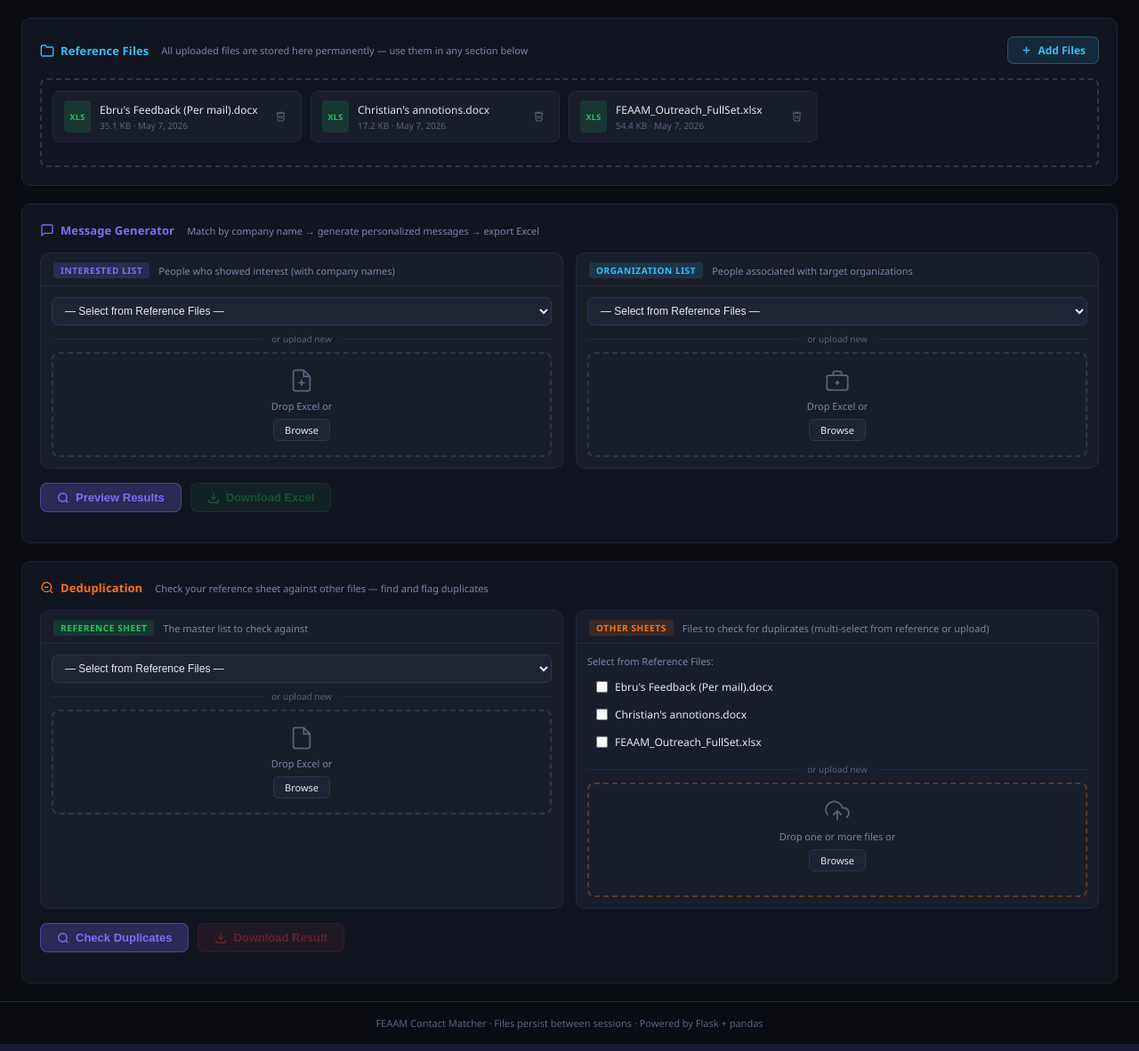
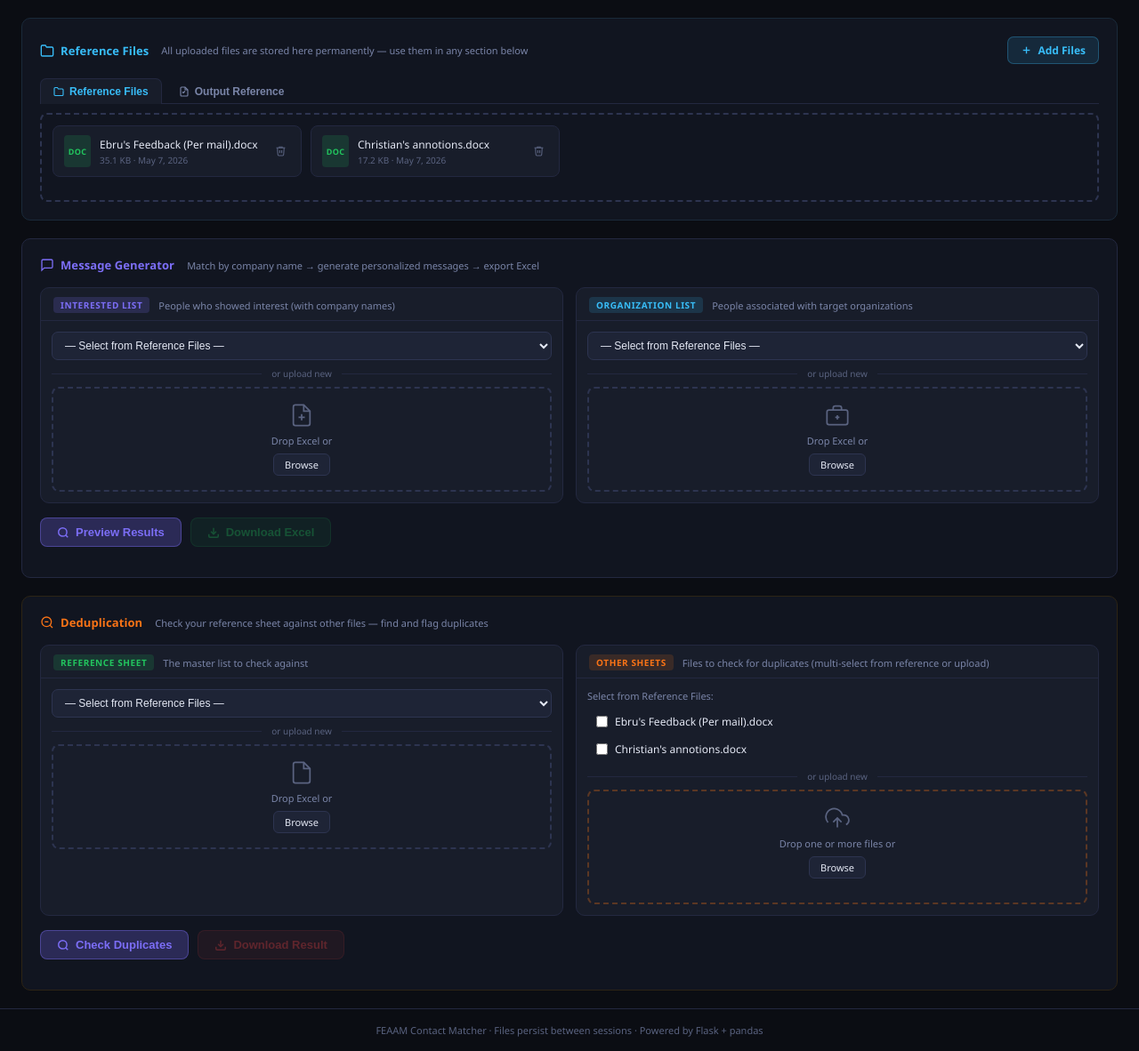
Before and after one commit to Ishita-Kendra/message-generation, a Flask app: page / in a window 1280 px wide. Shown: the part 69-1251 px from the top of the page at 89% size. Run offline with Flask 3, Linux system fonts and the light colour scheme.

Commit message:
Add Output Reference tab to Reference Files section
- Two tabs: Reference Files (inputs) and Output Reference (format template)
- FEAAM_Outreach_FullSet.xlsx tagged type:output, shown in Output Reference tab only
- Dropdowns in Message Generator and Deduplication exclude output-type files
- Upload/drag-drop sends correct type based on active tab

Co-Authored-By: Claude Sonnet 4.6 <noreply@anthropic.com>

```diff
--- a/app.py
+++ b/app.py
@@ -168,7 +168,7 @@ def save_manifest(manifest):
         json.dump(manifest, f, indent=2)
 
 
-def save_to_reference(file_obj, original_name):
+def save_to_reference(file_obj, original_name, file_type='reference'):
     manifest = load_manifest()
     safe_name = re.sub(r'[^\w.\-]', '_', original_name)
     dest_path = os.path.join(REFERENCE_DIR, safe_name)
@@ -177,11 +177,14 @@ def save_to_reference(file_obj, original_name):
     file_obj.seek(0)
     with open(dest_path, 'wb') as f:
         f.write(content)
+    # Preserve existing type if file already in manifest
+    existing = next((e for e in manifest if e['name'] == safe_name), None)
     entry = {
         'name': safe_name,
         'original_name': original_name,
         'size': len(content),
         'uploaded_at': datetime.now().isoformat(timespec='seconds'),
+        'type': existing['type'] if existing and 'type' in existing else file_type,
     }
     manifest = [e for e in manifest if e['name'] != safe_name]
     manifest.append(entry)
@@ -203,7 +206,10 @@ def upload_reference_file():
     files = request.files.getlist('files')
     if not files:
         return jsonify({'ok': False, 'error': 'No files provided'}), 400
-    saved = [save_to_reference(f, f.filename) for f in files if f.filename]
+    file_type = request.form.get('type', 'reference')
+    if file_type not in ('reference', 'output'):
+        file_type = 'reference'
+    saved = [save_to_reference(f, f.filename, file_type) for f in files if f.filename]
     return jsonify({'ok': True, 'saved': saved})
 
 
--- a/reference_files/_manifest.json
+++ b/reference_files/_manifest.json
@@ -3,18 +3,21 @@
     "name": "FEAAM_Outreach_FullSet.xlsx",
     "original_name": "FEAAM_Outreach_FullSet.xlsx",
     "size": 55669,
-    "uploaded_at": "2026-05-07T17:43:02"
+    "uploaded_at": "2026-05-07T17:43:02",
+    "type": "output"
   },
   {
     "name": "Christians_annotations.docx",
     "original_name": "Christian's annotions.docx",
     "size": 17593,
-    "uploaded_at": "2026-05-07T17:49:20"
+    "uploaded_at": "2026-05-07T17:49:20",
+    "type": "reference"
   },
   {
     "name": "Ebus_Feedback_Per_Mail.docx",
     "original_name": "Ebru's Feedback (Per mail).docx",
     "size": 35971,
-    "uploaded_at": "2026-05-07T18:21:43"
+    "uploaded_at": "2026-05-07T18:21:43",
+    "type": "reference"
   }
 ]
--- a/static/app.js
+++ b/static/app.js
@@ -10,6 +10,9 @@ let orgRefName      = '';
 let dedupRefName    = '';
 let othersRefNames  = new Set();
 
+// Active tab in Reference Files section
+let activeRefTab = 'reference';
+
 /* ── Reference Files — load & render ─────────────────────────────────────── */
 async function loadReferenceFiles() {
   try {
@@ -21,27 +24,38 @@ async function loadReferenceFiles() {
   }
 }
 
+function fileIcon(name) {
+  const ext = (name || '').split('.').pop().toLowerCase();
+  if (ext === 'pdf') return 'PDF';
+  if (ext === 'docx' || ext === 'doc') return 'DOC';
+  return 'XLS';
+}
+
 function renderReferenceFiles(files) {
-  const grid  = document.getElementById('refFileGrid');
-  const empty = document.getElementById('refEmpty');
+  const refFiles = files.filter(f => !f.type || f.type === 'reference');
+  const outFiles = files.filter(f => f.type === 'output');
+
+  renderFileGrid(refFiles, 'refFileGrid', 'refEmpty');
+  renderFileGrid(outFiles, 'outRefFileGrid', 'outRefEmpty');
+  syncRefSelects(refFiles);
+}
+
+function renderFileGrid(files, gridId, emptyId) {
+  const grid  = document.getElementById(gridId);
+  const empty = document.getElementById(emptyId);
+  [...grid.querySelectorAll('.ref-file-card')].forEach(c => c.remove());
 
   if (!files.length) {
     empty.style.display = '';
-    // Clear any existing cards
-    [...grid.querySelectorAll('.ref-file-card')].forEach(c => c.remove());
-    syncRefSelects([]);
     return;
   }
-
   empty.style.display = 'none';
-  [...grid.querySelectorAll('.ref-file-card')].forEach(c => c.remove());
-
   files.forEach(f => {
     const card = document.createElement('div');
     card.className = 'ref-file-card';
     card.id = `rfc-${f.name}`;
     card.innerHTML = `
-      <div class="ref-file-icon">XLS</div>
+      <div class="ref-file-icon">${fileIcon(f.name)}</div>
       <div class="ref-file-info">
         <div class="ref-file-name" title="${esc(f.original_name || f.name)}">${esc(f.original_name || f.name)}</div>
         <div class="ref-file-meta">${fmtSize(f.size)} · ${fmtDate(f.uploaded_at)}</div>
@@ -55,8 +69,15 @@ function renderReferenceFiles(files) {
     `;
     grid.appendChild(card);
   });
+}
 
-  syncRefSelects(files);
+/* ── Tab switching ────────────────────────────────────────────────────────── */
+function switchRefTab(tab) {
+  activeRefTab = tab;
+  document.getElementById('tabRefFiles').classList.toggle('active', tab === 'reference');
+  document.getElementById('tabOutRef').classList.toggle('active', tab === 'output');
+  document.getElementById('refGlobalDrop').classList.toggle('hidden', tab !== 'reference');
+  document.getElementById('outRefGlobalDrop').classList.toggle('hidden', tab !== 'output');
 }
 
 function syncRefSelects(files) {
@@ -115,6 +136,7 @@ async function uploadRefFiles(input) {
   if (!input.files.length) return;
   const fd = new FormData();
   Array.from(input.files).forEach(f => fd.append('files', f));
+  fd.append('type', activeRefTab);
   try {
     await fetch('/api/reference-files', { method: 'POST', body: fd });
     await loadReferenceFiles();
@@ -135,13 +157,36 @@ function onRefDragLeave() {
 async function onRefDrop(e) {
   e.preventDefault();
   onRefDragLeave();
-  const files = Array.from(e.dataTransfer.files).filter(f => f.name.match(/\.xlsx?$/i));
-  if (!files.length) return;
+  if (!e.dataTransfer.files.length) return;
   const fd = new FormData();
-  files.forEach(f => fd.append('files', f));
+  Array.from(e.dataTransfer.files).forEach(f => fd.append('files', f));
+  fd.append('type', 'reference');
   try {
     await fetch('/api/reference-files', { method: 'POST', body: fd });
     await loadReferenceFiles();
+  } catch (err) {
+    alert('Upload failed: ' + err.message);
+  }
+}
+
+function onOutRefDragOver(e) {
+  e.preventDefault();
+  document.getElementById('outRefGlobalDrop').classList.add('drag-over');
+}
+function onOutRefDragLeave() {
+  document.getElementById('outRefGlobalDrop').classList.remove('drag-over');
+}
+async function onOutRefDrop(e) {
+  e.preventDefault();
+  onOutRefDragLeave();
+  if (!e.dataTransfer.files.length) return;
+  const fd = new FormData();
+  Array.from(e.dataTransfer.files).forEach(f => fd.append('files', f));
+  fd.append('type', 'output');
+  try {
+    await fetch('/api/reference-files', { method: 'POST', body: fd });
+    await loadReferenceFiles();
+    switchRefTab('output');
   } catch (err) {
     alert('Upload failed: ' + err.message);
   }
--- a/static/style.css
+++ b/static/style.css
@@ -122,6 +122,31 @@ h1{font-size:17px;font-weight:700;letter-spacing:-.3px}
   padding:2px 4px;border-radius:4px;transition:color .15s,background .15s;
 }
 .ref-file-delete:hover{color:var(--red);background:rgba(239,68,68,.12)}
+
+/* ── Reference file tabs ─────────────────────────────────────────────────── */
+.ref-tab-bar{
+  display:flex;gap:4px;margin-bottom:10px;
+  border-bottom:1px solid var(--border);padding-bottom:0;
+}
+.ref-tab{
+  display:flex;align-items:center;gap:6px;
+  padding:7px 14px;border:none;border-radius:7px 7px 0 0;
+  background:transparent;color:var(--muted2);
+  font-size:12px;font-weight:600;cursor:pointer;
+  border:1px solid transparent;border-bottom:none;
+  margin-bottom:-1px;transition:color .15s,background .15s;
+}
+.ref-tab:hover{color:var(--text);background:var(--bg3)}
+.ref-tab.active{
+  color:var(--ref);background:var(--bg3);
+  border-color:var(--border);border-bottom-color:var(--bg3);
+}
+#tabOutRef.active{color:var(--green)}
+
+.out-ref-hint{
+  width:100%;text-align:center;font-size:10px;
+  color:var(--muted);padding-top:6px;
+}
 
 /* ── Upload grid ─────────────────────────────────────────────────────────── */
 .upload-grid{
--- a/templates/index.html
+++ b/templates/index.html
@@ -31,16 +31,34 @@
       Reference Files
     </div>
     <div class="section-hint">All uploaded files are stored here permanently — use them in any section below</div>
-    <label class="btn-add-ref">
+    <label class="btn-add-ref" id="btnAddRef">
       <svg width="13" height="13" viewBox="0 0 24 24" fill="none" stroke="currentColor" stroke-width="2.5">
         <line x1="12" y1="5" x2="12" y2="19"/><line x1="5" y1="12" x2="19" y2="12"/>
       </svg>
       Add Files
-      <input type="file" accept=".xlsx,.xls" id="refAddInput" hidden multiple onchange="uploadRefFiles(this)"/>
+      <input type="file" accept=".xlsx,.xls,.docx,.doc,.pdf" id="refAddInput" hidden multiple onchange="uploadRefFiles(this)"/>
     </label>
   </div>
 
-  <!-- Drop zone for reference files -->
+  <!-- Tab bar -->
+  <div class="ref-tab-bar">
+    <button class="ref-tab active" id="tabRefFiles" onclick="switchRefTab('reference')">
+      <svg width="12" height="12" viewBox="0 0 24 24" fill="none" stroke="currentColor" stroke-width="2.2">
+        <path d="M22 19a2 2 0 0 1-2 2H4a2 2 0 0 1-2-2V5a2 2 0 0 1 2-2h5l2 3h9a2 2 0 0 1 2 2z"/>
+      </svg>
+      Reference Files
+    </button>
+    <button class="ref-tab" id="tabOutRef" onclick="switchRefTab('output')">
+      <svg width="12" height="12" viewBox="0 0 24 24" fill="none" stroke="currentColor" stroke-width="2.2">
+        <path d="M14 2H6a2 2 0 0 0-2 2v16a2 2 0 0 0 2 2h12a2 2 0 0 0 2-2V8z"/>
+        <polyline points="14 2 14 8 20 8"/>
+        <polyline points="8 13 10 15 14 11"/>
+      </svg>
+      Output Reference
+    </button>
+  </div>
+
+  <!-- Drop zone — reference files tab -->
   <div class="ref-dropzone" id="refGlobalDrop"
        ondragover="onRefDragOver(event)"
        ondragleave="onRefDragLeave()"
@@ -50,9 +68,27 @@
         <svg width="32" height="32" viewBox="0 0 24 24" fill="none" stroke="currentColor" stroke-width="1.2">
           <path d="M22 19a2 2 0 0 1-2 2H4a2 2 0 0 1-2-2V5a2 2 0 0 1 2-2h5l2 3h9a2 2 0 0 1 2 2z"/>
         </svg>
-        <div>No files yet — drop Excel files here or click <strong>Add Files</strong></div>
+        <div>No reference files yet — drop files here or click <strong>Add Files</strong></div>
       </div>
     </div>
+  </div>
+
+  <!-- Drop zone — output reference tab -->
+  <div class="ref-dropzone hidden" id="outRefGlobalDrop"
+       ondragover="onOutRefDragOver(event)"
+       ondragleave="onOutRefDragLeave()"
+       ondrop="onOutRefDrop(event)">
+    <div id="outRefFileGrid" class="ref-file-grid">
+      <div class="ref-empty" id="outRefEmpty">
+        <svg width="32" height="32" viewBox="0 0 24 24" fill="none" stroke="currentColor" stroke-width="1.2">
+          <path d="M14 2H6a2 2 0 0 0-2 2v16a2 2 0 0 0 2 2h12a2 2 0 0 0 2-2V8z"/>
+          <polyline points="14 2 14 8 20 8"/>
+          <polyline points="8 13 10 15 14 11"/>
+        </svg>
+        <div>No output reference files yet — drop an Excel here or click <strong>Add Files</strong></div>
+      </div>
+    </div>
+    <div class="out-ref-hint">Files here define the expected output format and are not used as inputs</div>
   </div>
 
 </div>
```
